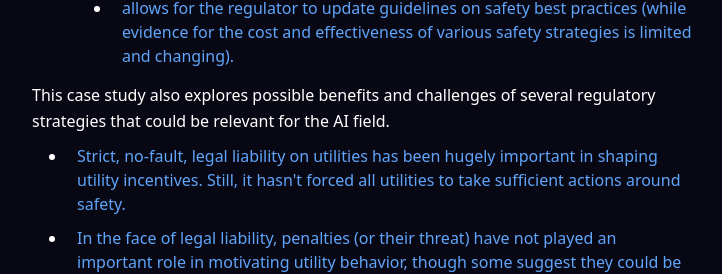
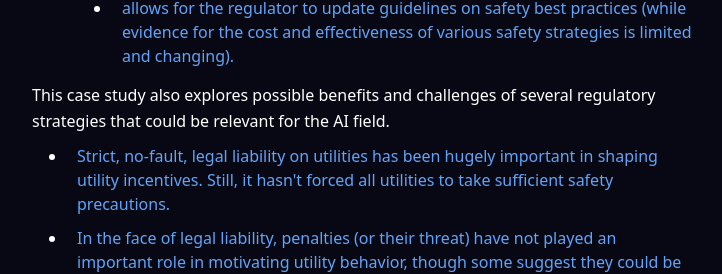
Before and after one commit to cobyjoseph/wildfire-case-study-for-ai, a SvelteKit app: page / in a window 1280 px wide. Shown: the part 1792-2066 px from the top of the page, without its empty margins (268-990 px from the left). Built offline with nearby package versions, Linux system fonts and the light colour scheme.

Commit message:
another word

```diff
--- a/src/routes/+page.svelte
+++ b/src/routes/+page.svelte
@@ -160,8 +160,7 @@
 			<li>
 				<a href="#8">
 					Strict, no-fault, legal liability on utilities has been hugely important in shaping
-					utility incentives. Still, it hasn't forced all utilities to take sufficient actions
-					around safety.
+					utility incentives. Still, it hasn't forced all utilities to take sufficient safety precautions.
 				</a>
 			</li>
 			<li>
```
